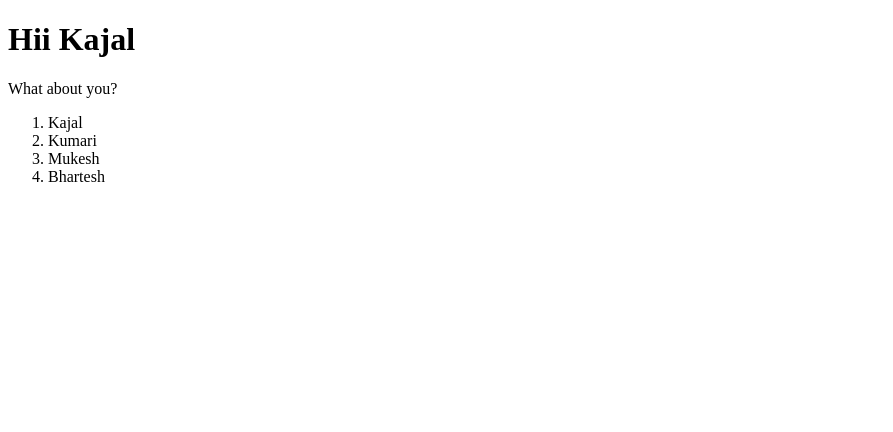
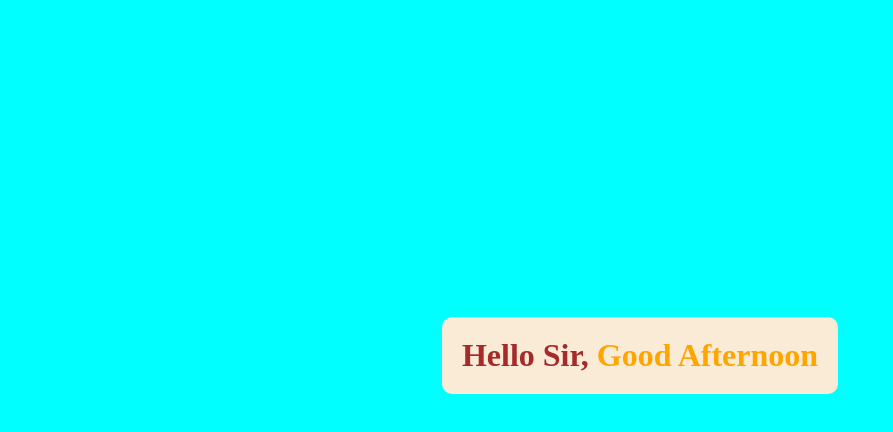
Before and after one commit to 0186CS191046/reactThapaTutorial, a React (Create React App) app: page / in a window 1280 px wide. Shown: the top 432 px of the page, without its empty margins (0-893 px from the left). Built offline with nearby package versions, Linux system fonts and the light colour scheme.

Commit message:
greeting mini-project convert to function component

```diff
--- a/src/App.js
+++ b/src/App.js
@@ -1,14 +1,29 @@
 import React from "react";
-import Heading from "./Heading";
-import Para from "./Para";
-import List from "./List";
+import { createRoot } from "react-dom/client";
+import './index.css'
 
-function App(){
-    return (
+function App() {
+    let greeting = ''
+    let cssStyle = {}
+    let currDate = new Date(2024, 6, 2, 12)
+    let currGreeting = currDate.getHours()
+    if (currGreeting >= 1 && currGreeting < 12) {
+        greeting = "Good Morning"
+        cssStyle.color = 'red'
+    }
+    else if (currGreeting <= 12 && currGreeting < 19) {
+        greeting = 'Good Afternoon'
+        cssStyle.color = 'orange'
+    } else {
+        greeting = 'Good Night'
+        cssStyle.color = 'black'
+    }
+
+    createRoot(document.getElementById('root')).render(
         <>
-        <Heading/>
-        <Para/>
-        <List/>
+            <div>
+                <h1>Hello Sir, <span style={cssStyle}>{greeting}</span></h1>
+            </div>
         </>
     )
 }
```
